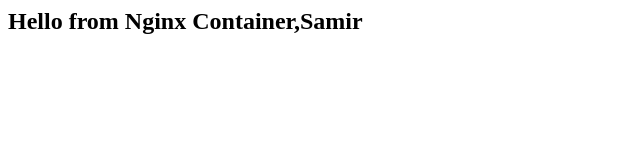
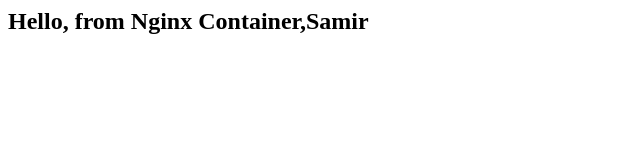
Before and after one commit to samir2388/Nginx_Practise, a plain HTML site: page index.html in a window 1280 px wide. Shown: the full height of the page, 0-640 px from the left. Drawn offline with Linux system fonts and the light colour scheme.

Commit message:
Update index.html

```diff
--- a/index.html
+++ b/index.html
@@ -5,6 +5,6 @@
     <title>Cloud-Ethix Docker Nginx </title>
   </head>
   <body>
-    <h2>Hello from Nginx Container,Samir</h2>
+    <h2>Hello, from Nginx Container,Samir</h2>
   </body>
 </html>
```
